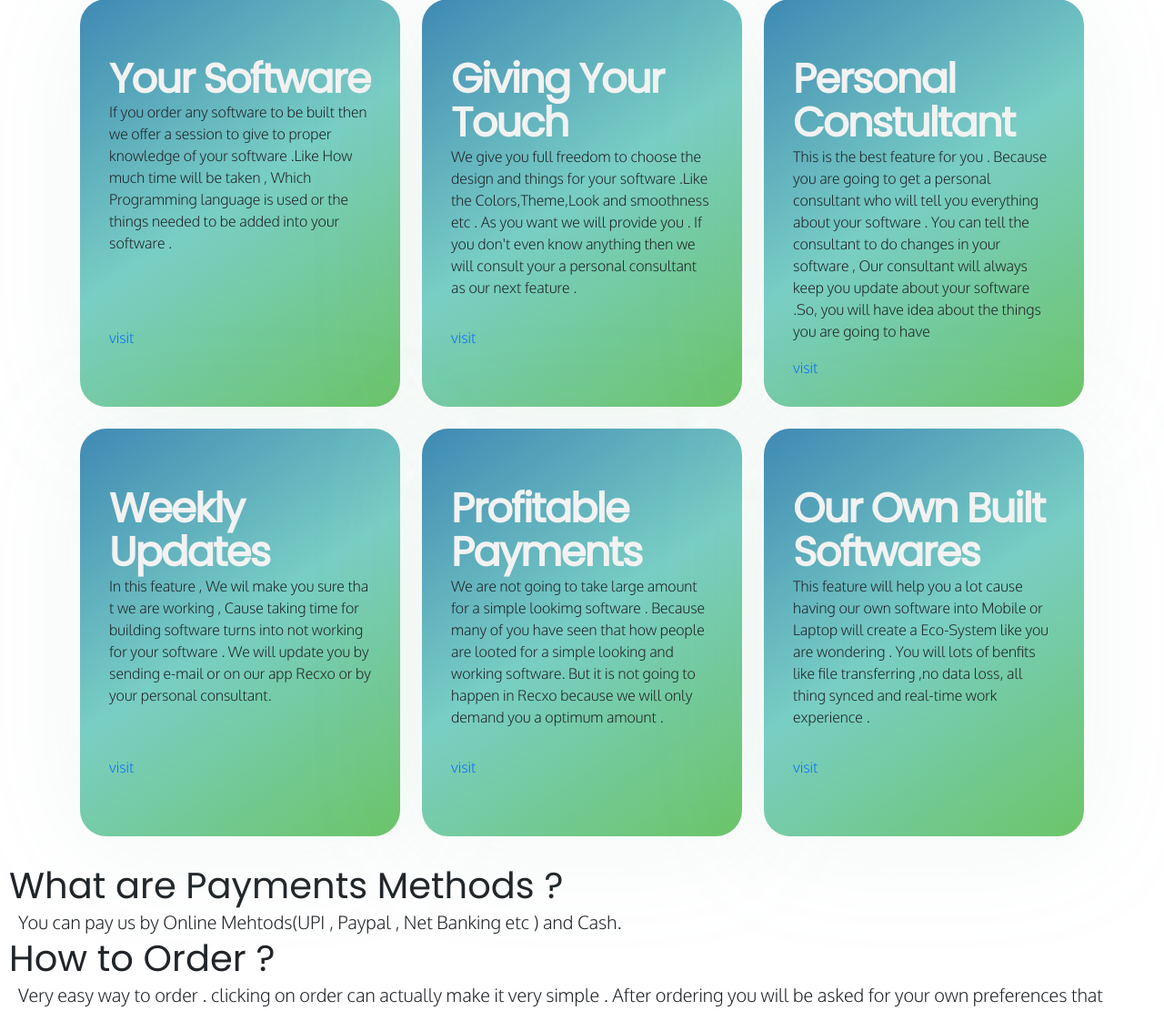
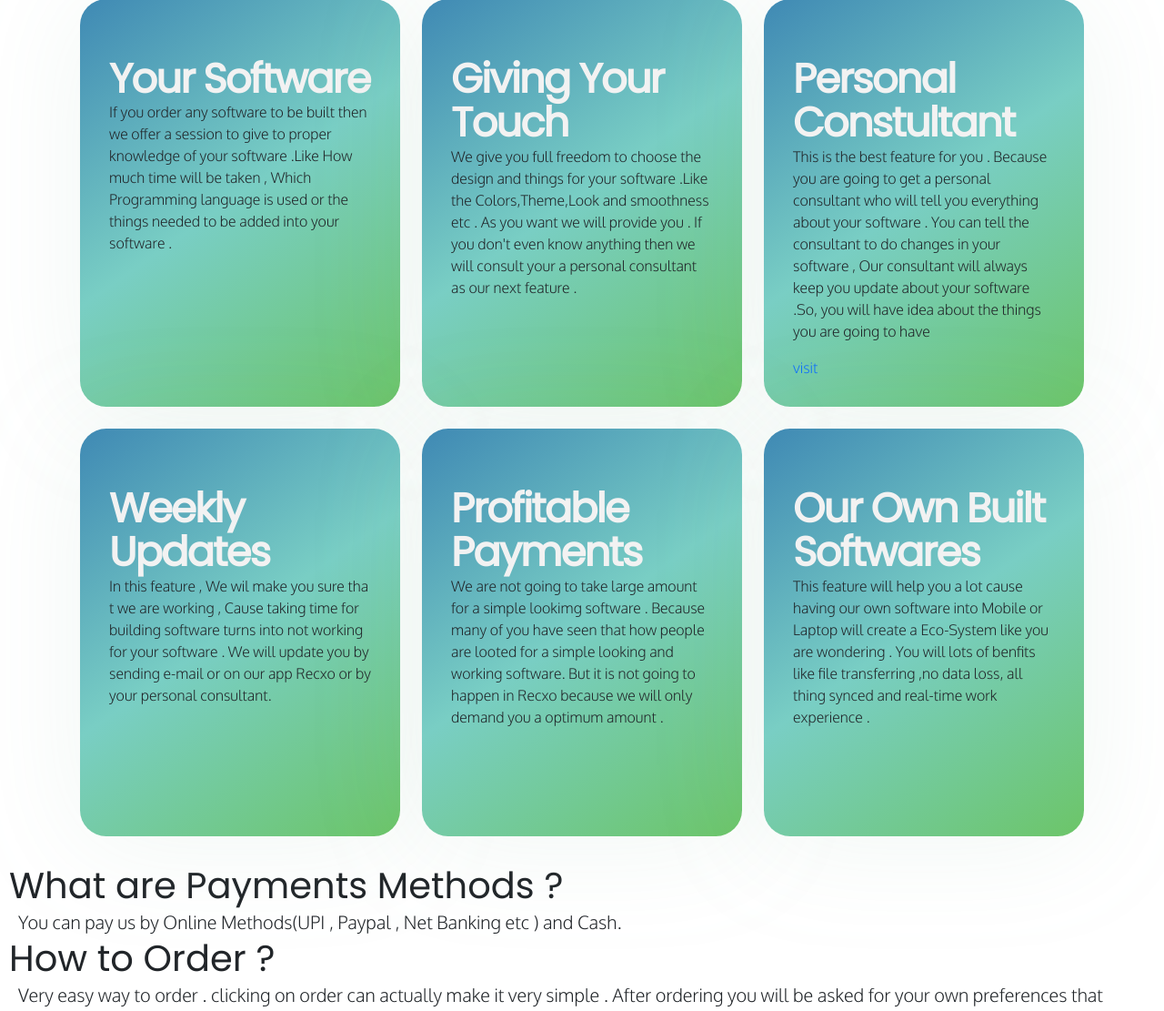
Before and after one commit to rishv1912/RECXO, a Django app: page /Services/ in a window 1280 px wide; the page is wider, and only the part inside the window is pictured. Shown: the part 261-1372 px from the top of that part at 91% size. Run offline with Django 4.2, Linux system fonts and the light colour scheme.

Commit message:
removed the visit button in the first question

```diff
--- a/templates/home/services.html
+++ b/templates/home/services.html
@@ -37,9 +37,7 @@
             to be added into your software .
               </p>
             </div>
-            <div id="visit-1" class="visit">
-              <a href="/Services/Projects">visit</a>
-            </div>
+
           </div>
 
           <div
@@ -55,7 +53,7 @@
             will consult your a personal consultant as our next feature .
               </p>
             </div>
-            <div id="visit-2" class="visit"><a href="/blog">visit</a></div>
+
           </div>
 
           <div
@@ -90,9 +88,7 @@
             or by your personal consultant.
               </p>
             </div>
-            <div id="visit-3" class="visit">
-              <a href="/Subscriptions">visit</a>
-            </div>
+
           </div>
 
           <div
@@ -109,9 +105,7 @@
                 optimum amount .
               </p>
             </div>
-            <div id="visit-3" class="visit">
-              <a href="/Subscriptions">visit</a>
-            </div>
+
           </div>
 
           <div
@@ -127,9 +121,7 @@
                 data loss, all thing synced and real-time work experience .
               </p>
             </div>
-            <div id="visit-3" class="visit">
-              <a href="/Subscriptions">visit</a>
-            </div>
+
           </div>
         </div>
       <!-- </div> -->
@@ -138,7 +130,7 @@
 
       <h2 class="ser-que">What are Payments Methods ?</h2>
       <p class="ser-ans">
-        You can pay us by Online Mehtods(UPI , Paypal , Net Banking etc ) and
+        You can pay us by Online Methods(UPI , Paypal , Net Banking etc ) and
         Cash.
       </p>
       <!-- question 2 ends   -->
```
